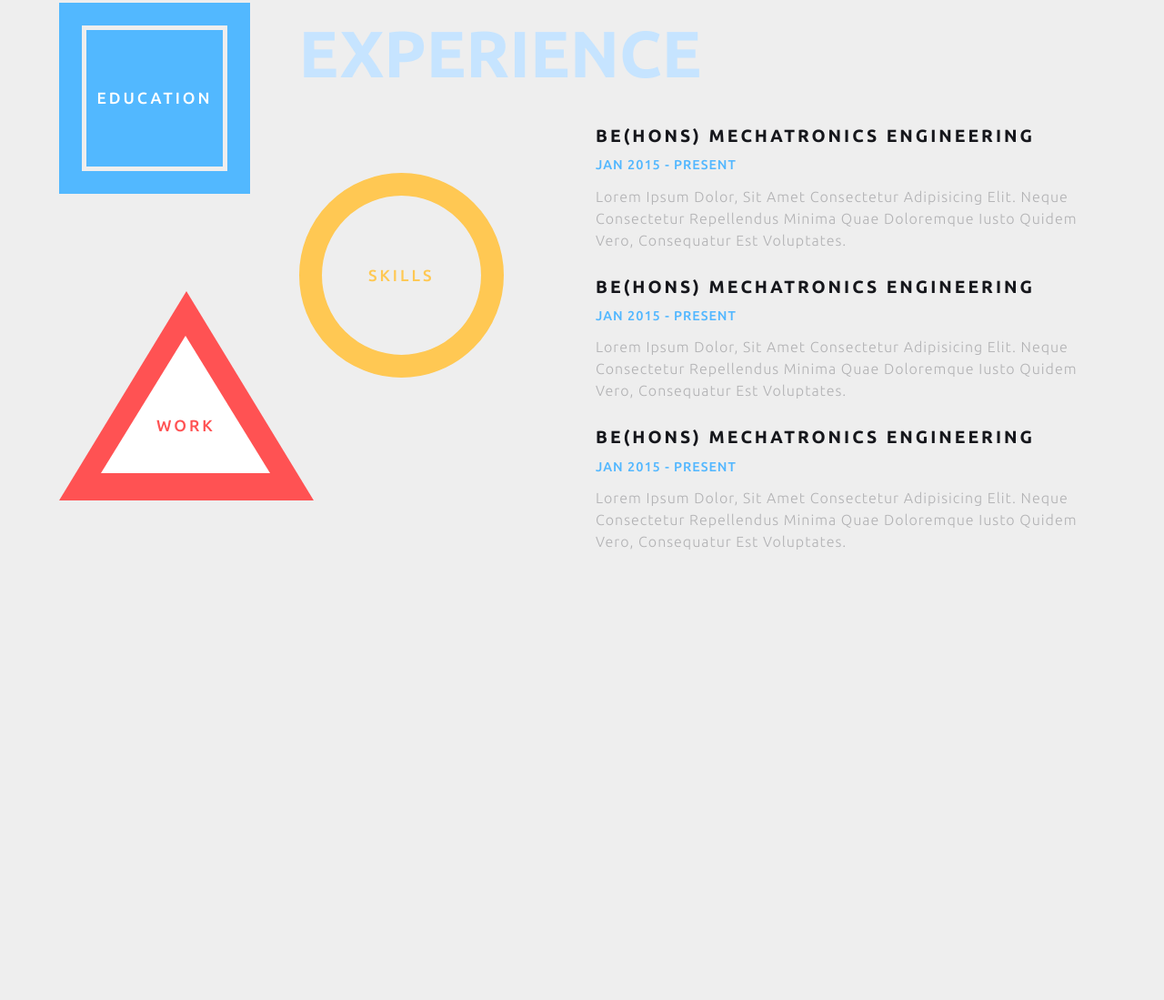
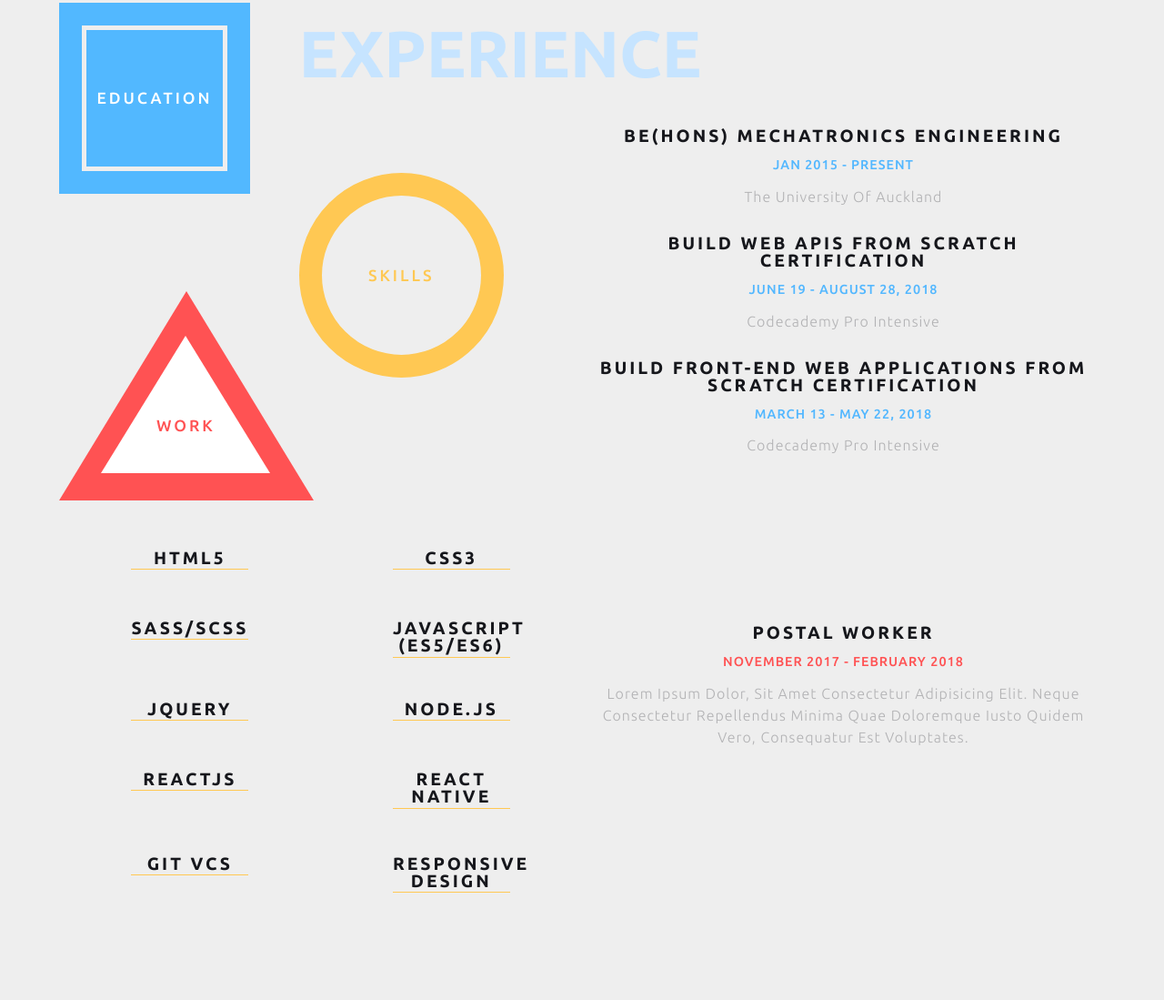
Before and after one commit to Afanami/newPortfolio, a website built with Parcel: page index.html in a window 1280 px wide. Shown: the part 2640-3739 px from the top of the page at 91% size. Before the commit the page ends 3342 px from the top, so only its background shows below. Built offline with nearby package versions, Linux system fonts and the light colour scheme.

Commit message:
styling experience section

```diff
--- a/index.html
+++ b/index.html
@@ -141,32 +141,74 @@
             </div>
           </div>
         </div>
-        <div class="info">
+
+        <div class="info education">
           <div class="info-box">
             <h4>BE(HONS) Mechatronics Engineering</h4>
             <span class="date">Jan 2015 - Present</span>
-            <p>
-              Lorem ipsum dolor, sit amet consectetur adipisicing elit. Neque consectetur repellendus minima quae doloremque iusto quidem
-              vero, consequatur est voluptates.
-            </p>
+            <p>The University of Auckland</p>
           </div>
           <div class="info-box">
-            <h4>BE(HONS) Mechatronics Engineering</h4>
-            <span class="date">Jan 2015 - Present</span>
-            <p>
-              Lorem ipsum dolor, sit amet consectetur adipisicing elit. Neque consectetur repellendus minima quae doloremque iusto quidem
-              vero, consequatur est voluptates.
-            </p>
+            <h4>Build Web APIs From Scratch Certification</h4>
+            <span class="date">June 19 - August 28, 2018</span>
+            <p>Codecademy Pro Intensive</p>
+          </div>
+          <!-- <div class="info-box">
+            <h4>The Web Developer Bootcamp</h4>
+            <span class="date">May 20 - July 10, 2018</span>
+            <p>Udemy</p>
+          </div> -->
+          <div class="info-box">
+            <h4>Build Front-End Web Applications from Scratch Certification</h4>
+            <span class="date">March 13 - May 22, 2018</span>
+            <p>Codecademy Pro Intensive</p>
+          </div>
+        </div>
+
+        <div class="info skills">
+          <div class="info-box">
+            <h4>HTML5</h4>
           </div>
           <div class="info-box">
-            <h4>BE(HONS) Mechatronics Engineering</h4>
-            <span class="date">Jan 2015 - Present</span>
+            <h4>CSS3</h4>
+          </div>
+          <div class="info-box">
+            <h4>SASS/SCSS</h4>
+          </div>
+          <div class="info-box">
+            <h4>Javascript (ES5/ES6)</h4>
+          </div>
+          <div class="info-box">
+            <h4>jQuery</h4>
+          </div>
+          <div class="info-box">
+            <h4>Node.js</h4>
+          </div>
+          <div class="info-box">
+            <h4>ReactJS</h4>
+          </div>
+          <div class="info-box">
+            <h4>React Native</h4>
+          </div>
+          <div class="info-box">
+            <h4>GIT VCS</h4>
+          </div>
+          <div class="info-box">
+            <h4>Responsive Design</h4>
+          </div>
+        </div>
+
+        <div class="info work">
+          <div class="info-box">
+            <h4>Postal Worker</h4>
+            <span class="date">November 2017 - February 2018 </span>
             <p>
               Lorem ipsum dolor, sit amet consectetur adipisicing elit. Neque consectetur repellendus minima quae doloremque iusto quidem
               vero, consequatur est voluptates.
             </p>
           </div>
         </div>
+
       </div>
     </div>
   </section>
--- a/public/css/experience-section.css
+++ b/public/css/experience-section.css
@@ -15,6 +15,7 @@
 #experience-section .experience-container {
   display: grid;
   grid-template-columns: 1fr 1fr;
+  grid-template-rows: 1fr 1fr 1fr;
 }
 
 #experience-section .experience-container .large-icons .square {
@@ -127,6 +128,14 @@
   display: block;
 }
 
+#experience-section .experience-container .info.skills .info-box .date {
+  color: #ffc853;
+}
+
+#experience-section .experience-container .info.work .info-box .date {
+  color: #ff5253;
+}
+
 #experience-section .experience-container .info .info-box p {
   color: #b2b2b4;
   font-size: 1rem;
@@ -136,3 +145,58 @@
   line-height: 1.5;
   letter-spacing: 1px;
 }
+
+#experience-section .experience-container .info.skills {
+  display: grid;
+  grid-template-columns: 1fr 1fr;
+  transition: all 0.3s ease-in-out;
+}
+
+#experience-section .experience-container .info.education .info-box,
+#experience-section .experience-container .info.skills .info-box,
+#experience-section .experience-container .info.work .info-box {
+  background: rgba(255, 255, 255, 0);
+  transition: all 0.4s ease;
+  text-align: center;
+}
+
+#experience-section .experience-container .info.education .info-box:hover {
+  background: rgba(255, 255, 255, 1);
+  -webkit-box-shadow: 0px 0px 74px 16px rgba(82, 183, 255, 0.3);
+  -moz-box-shadow: 0px 0px 74px 16px rgba(82, 183, 255, 0.3);
+  box-shadow: 0px 0px 74px 16px rgba(82, 183, 255, 0.3);
+  transform: scale(1.03);
+  cursor: pointer;
+}
+
+#experience-section .experience-container .info.skills .info-box:hover {
+  background: rgba(255, 255, 255, 1);
+  -webkit-box-shadow: 0px 0px 74px 16px rgba(255, 200, 83, 0.3);
+  -moz-box-shadow: 0px 0px 74px 16px rgba(255, 200, 83, 0.3);
+  box-shadow: 0px 0px 74px 16px rgba(255, 200, 83, 0.3);
+  transform: scale(1.03);
+  cursor: pointer;
+}
+
+#experience-section .experience-container .info.work .info-box:hover {
+  background: rgba(255, 255, 255, 1);
+  -webkit-box-shadow: 0px 0px 74px 16px rgba(255, 82, 83, 0.3);
+  -moz-box-shadow: 0px 0px 74px 16px rgba(255, 82, 83, 0.3);
+  box-shadow: 0px 0px 74px 16px rgba(255, 82, 83, 0.3);
+  transform: scale(1.03);
+  cursor: pointer;
+}
+
+#experience-section .experience-container .info.skills .info-box h4 {
+  position: relative;
+  top: 20%;
+  padding-bottom: 2px;
+  border-bottom: 1px solid #ffc853;
+  margin-left: 25%;
+  width: 50%;
+}
+
+#experience-section .experience-container .info.work {
+  position: relative;
+  top: 20%;
+}
```
Also changed, not shown: 1 other file.
